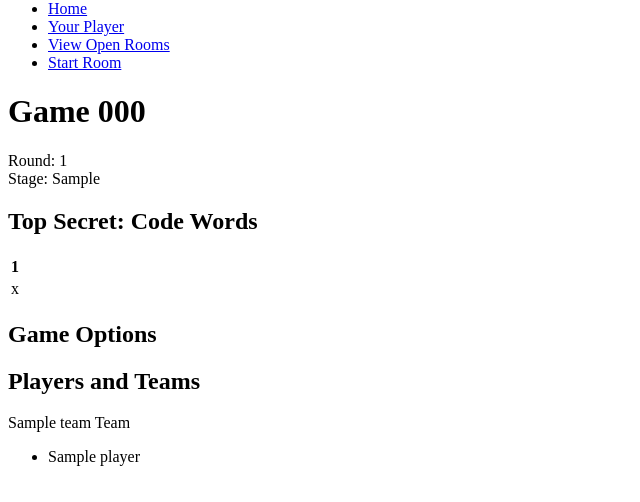
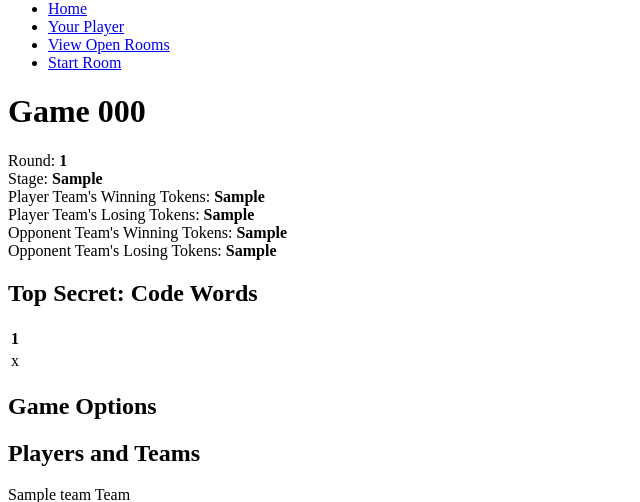
Before and after one commit to Maaack/ClusterBuster, a Django app: template core/templates/core/game_detail.html in a window 1280 px wide. Shown: the part 16-518 px from the top of the page, without its empty margins (0-640 px from the left). Run offline with Django 3.2, Linux system fonts and the light colour scheme; tables that the repository leaves empty hold one stand-in row (values such as "Sample post"); the template is opened without the code that fills it: values that come from a table or form of the project are taken from there, most other values are stand-ins (such as "Sample title", 1, 10 or a date in 2020).

Commit message:
GAME-02: Add tokens information to game_detail page. Adds includes.

```diff
--- a/core/templates/core/game_detail.html
+++ b/core/templates/core/game_detail.html
@@ -8,67 +8,25 @@
         </div>
         <div id="round-information">
             <div id="round-number-block">
-                Round: <span id="round-number">{{ round_number }}</span>
+                Round:
+                <strong>
+                    <span id="round-number">{{ round_number }}</span>
+                </strong>
             </div>
             <div id="round-stage-block">
-                Stage: <span id="round-stage">{{ round_stage }}</span>
+                Stage:
+                <strong>
+                    <span id="round-stage">{{ round_stage }}</span>
+                </strong>
+            </div>
+            <div id="tokens-information">
+                {% include "core/includes/token_information.html" %}
             </div>
             {% if show_guesses_information %}
                 <div id="round-guesses-information">
-                    <table id="code-words-table">
-                        <tr>
-                            {% for guessing_team, guesses in all_guesses.items %}
-                                {% for hinting_team, hints in guesses.items %}
-                                    <th>
-                                        {{ guessing_team }} --> {{ hinting_team }}
-                                    </th>
-                                {% endfor %}
-                            {% endfor %}
-                        </tr>
-                        <tr>
-                            {% for guessing_team, guesses in all_guesses.items %}
-                                {% for hinting_team, hints in guesses.items %}
-                                    <td>
-                                        <table>
-                                            <tr>
-                                                <th>
-                                                    Hint #:
-                                                </th>
-                                                {% for hint in hints %}
-                                                    <th>
-                                                        <span class="hint-number">{{ hint.hint_number }}</span>
-                                                    </th>
-                                                {% endfor %}
-                                            </tr>
-                                            <tr>
-                                                <td>
-                                                    <strong>Hint:</strong>
-                                                </td>
-                                                {% for hint in hints %}
-                                                    <td>
-                                                        <span class="hint-text">{{ hint.hint }}</span>
-                                                    </td>
-                                                {% endfor %}
-                                            </tr>
-                                            <tr>
-                                                <td>
-                                                    <strong>Guess:</strong>
-                                                </td>
-                                                {% for hint in hints %}
-                                                    <td>
-                                                        <span class="hint-guess">{{ hint.guess }}</span>
-                                                    </td>
-                                                {% endfor %}
-                                            </tr>
-                                        </table>
-                                    </td>
-                                {% endfor %}
-                            {% endfor %}
-                        </tr>
-                    </table>
+                    {% include "core/includes/round_guess_information.html" %}
                 </div>
             {% endif %}
-        </div>
         </div>
         <div id="code-words-block">
             <h2>Top Secret: Code Words</h2>
@@ -89,6 +47,7 @@
                 </tr>
             </table>
         </div>
+    </div>
     <div id="game-options">
         <h2>Game Options</h2>
         {% if is_round_leader %}
@@ -103,13 +62,19 @@
                     <a href="{% url 'start_next_round' game.code %}">Start the Next Round</a>
                 {% endif %}
             </div>
-        {% else %}
+        {% endif %}
         <div id="round-player-options">
             {% if show_player_guesses_form_link %}
-                    <a href="{% url 'player_guesses' game.code %}">Submit Guesses</a>
+                <div>
+                    <a href="{% url 'player_guesses' game.code %}">Submit Guesses for Team's Hints</a>
+                </div>
+            {% endif %}
+            {% if show_player_guesses_opponents_form_link %}
+                <div>
+                    <a href="{% url 'player_guesses_opponents' game.code %}">Submit Guesses for Opponent's Hints</a>
+                </div>
             {% endif %}
         </div>
-        {% endif %}
     </div>
     <div id="player-and-teams">
         <h2>Players and Teams</h2>
--- /dev/null
+++ b/core/templates/core/includes/token_information.html
@@ -0,0 +1,28 @@
+<div id="player-tokens-information">
+    <div id="player-winning-tokens">
+        Player Team's Winning Tokens:
+        <strong>
+            <span id="player-winning-tokens-count">{{ tokens.player.winning_tokens }}</span>
+        </strong>
+    </div>
+    <div id="player-losing-tokens">
+        Player Team's Losing Tokens:
+        <strong>
+            <span id="player-losing-tokens-count">{{ tokens.player.losing_tokens }}</span>
+        </strong>
+    </div>
+</div>
+<div id="opponent-tokens-information">
+    <div id="opponent-winning-tokens">
+        Opponent Team's Winning Tokens:
+        <strong>
+            <span id="player-winning-tokens-count">{{ tokens.opponent.winning_tokens }}</span>
+        </strong>
+    </div>
+    <div id="opponent-losing-tokens">
+        Opponent Team's Losing Tokens:
+        <strong>
+            <span id="player-losing-tokens-count">{{ tokens.opponent.losing_tokens }}</span>
+        </strong>
+    </div>
+</div>
```
Also changed, not shown: core/templates/core/includes/round_guess_information.html (added, +51 -0 lines), core/views/views.py (+19 -0 lines). Lines whose indentation alone changed are shown as unchanged.
